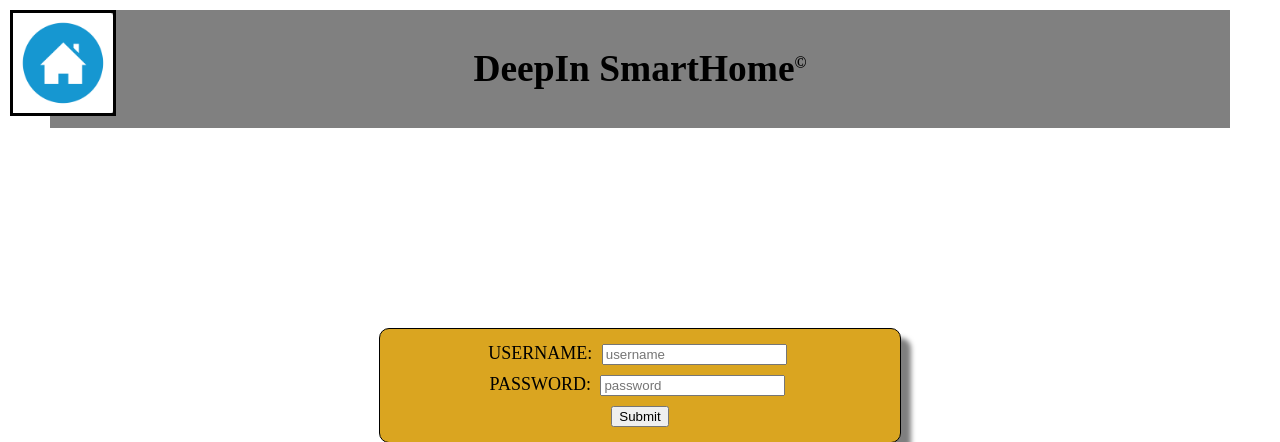
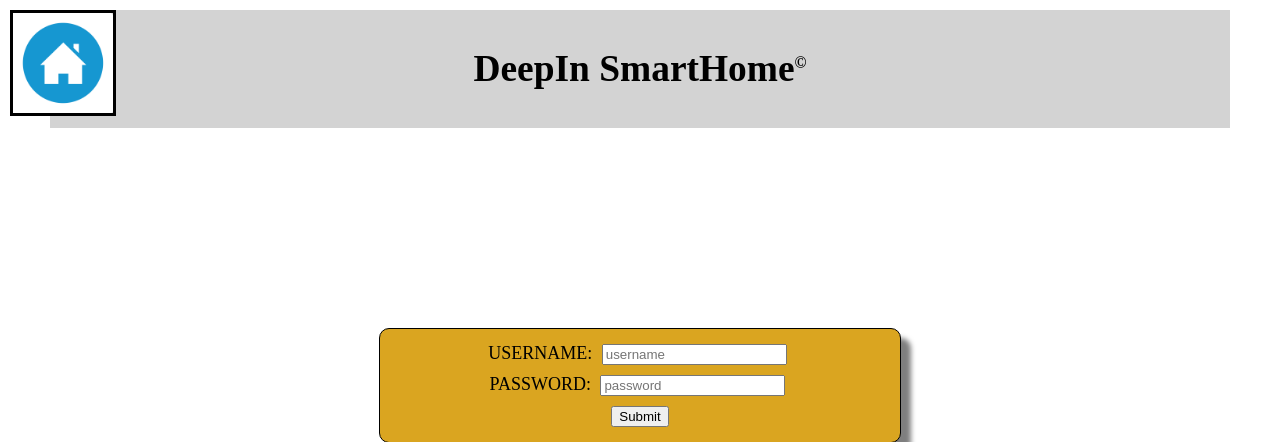
Before and after one commit to chs74515/Smart_Home_Latest_Version, a PHP site: page / in a window 1280 px wide. Shown: the top 442 px of the page. Run offline with PHP 8.4, Linux system fonts and the light colour scheme.

Commit message:
Revert "making the login in page color blind accessible"
This reverts commit 1bd2569da631637f751c12bd7ecd9f500bf7b805.

```diff
--- a/css/index.css
+++ b/css/index.css
@@ -53,7 +53,7 @@ body{
 }
 
 .header{
-    background-color: #808080
+    background-color: lightgrey
 }
 
 .header h3{
```
